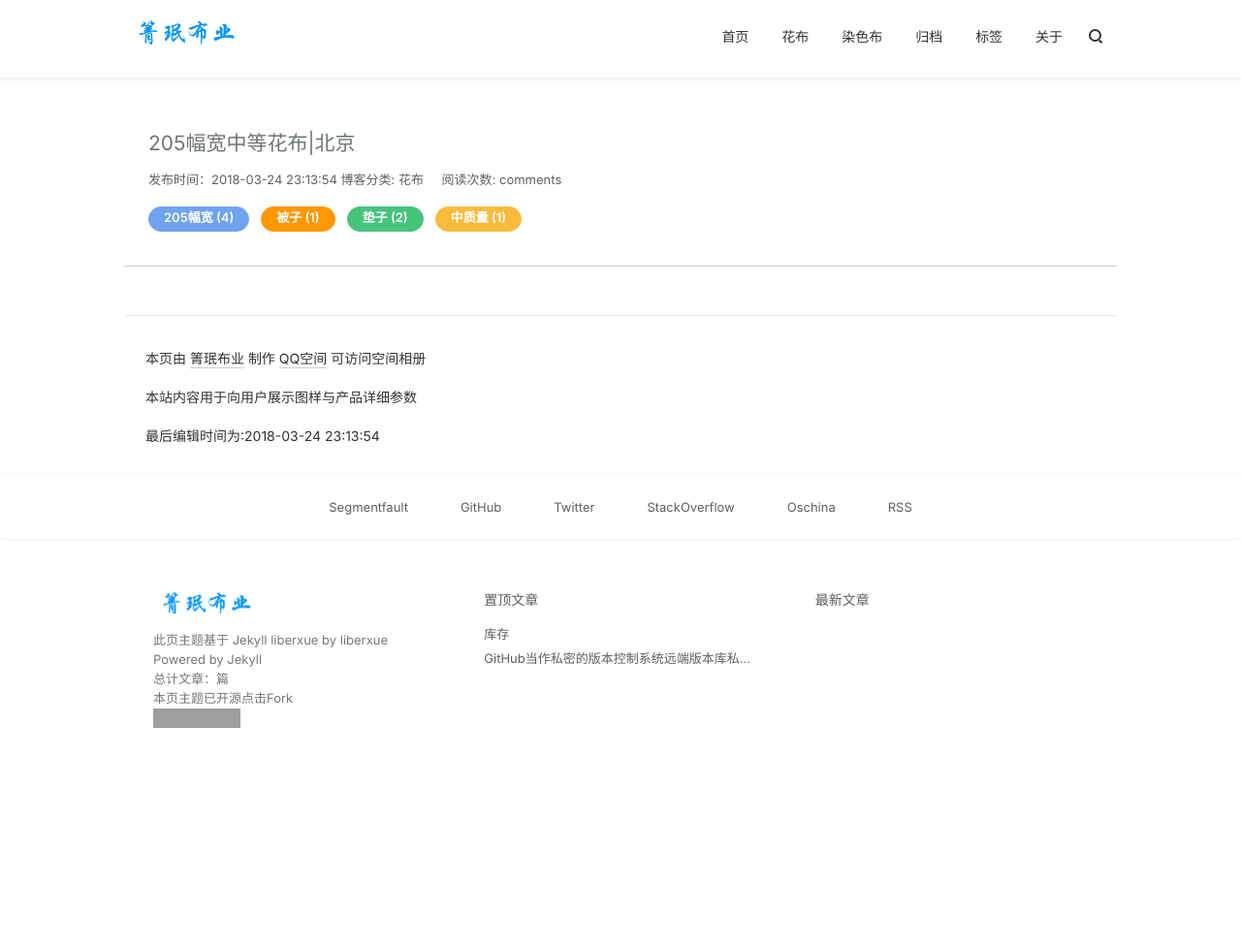
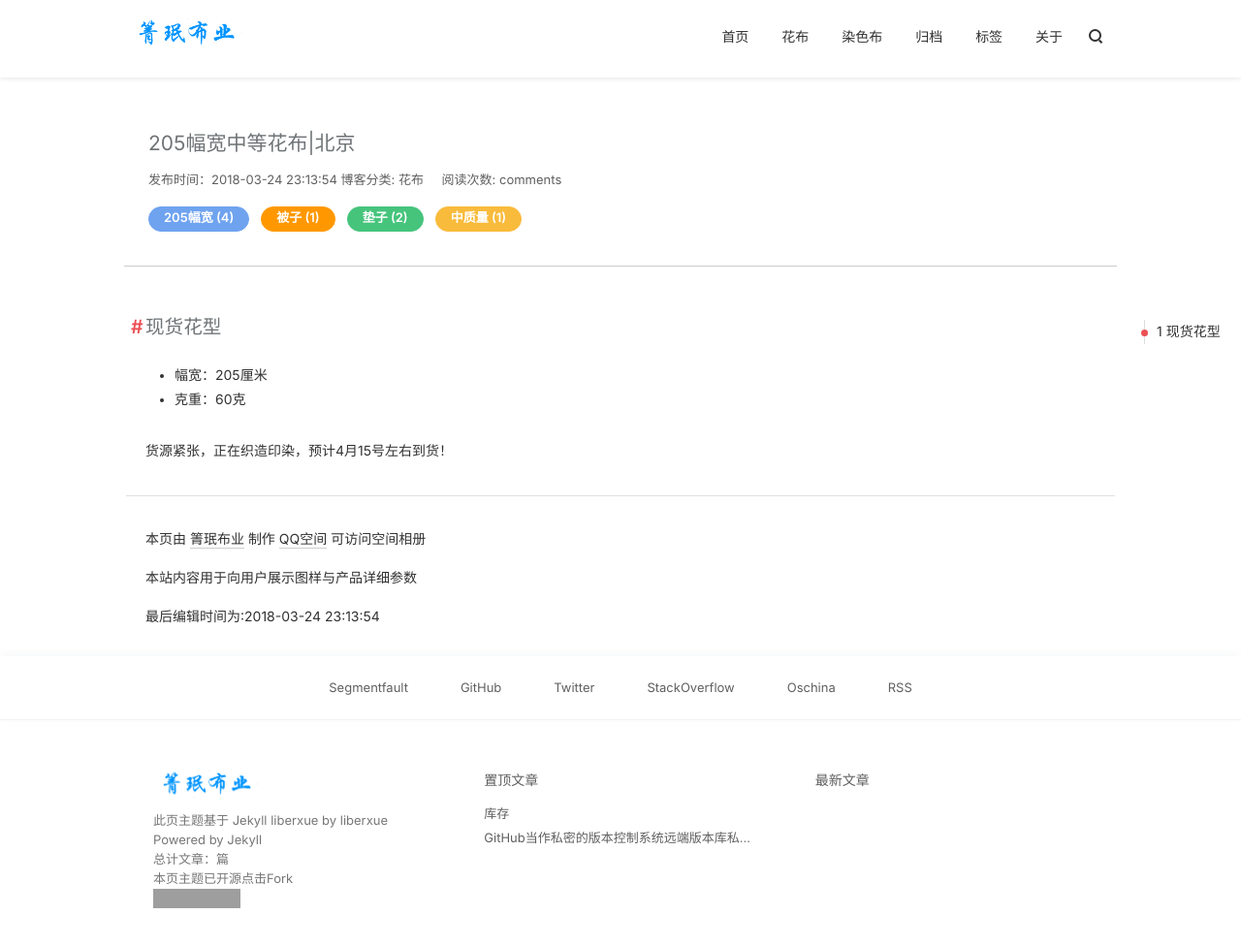
Before and after one commit to winderay/qmby.github.io, a Jekyll site: the page built from _posts/花布/2018-3-23-北京.md, in a window 1280 px wide and 1093 px high. Shown: the top 976 px of the window at 97% size. Built offline with Jekyll 4.4.1, drawn with Linux system fonts in a browser that asks for light colours; nearby versions of some CDN libraries; comment, search, counter and statistics services are not loaded; grey boxes are pictures that could not be loaded.

Commit message:
Update 2018-3-23-北京.md

```diff
--- a/_posts/花布/2018-3-23-北京.md
+++ b/_posts/花布/2018-3-23-北京.md
@@ -13,3 +13,10 @@ tags:
 category: 花布
 
 ---
+
+# 现货花型
+
+- 幅宽：205厘米
+- 克重：60克
+
+货源紧张，正在织造印染，预计4月15号左右到货！
```
